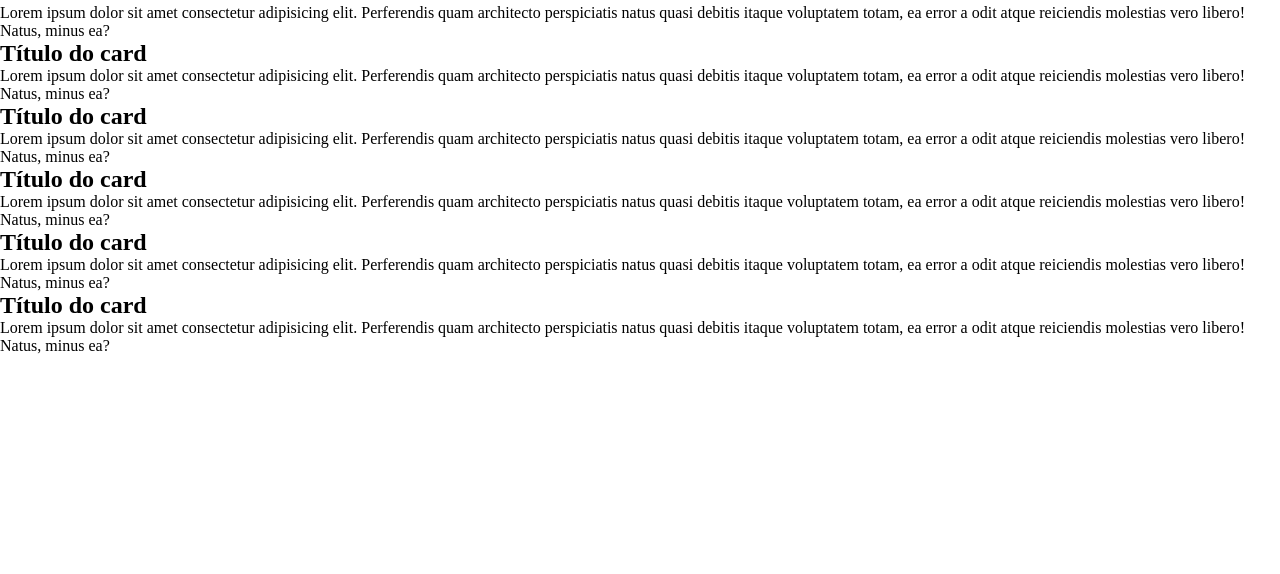
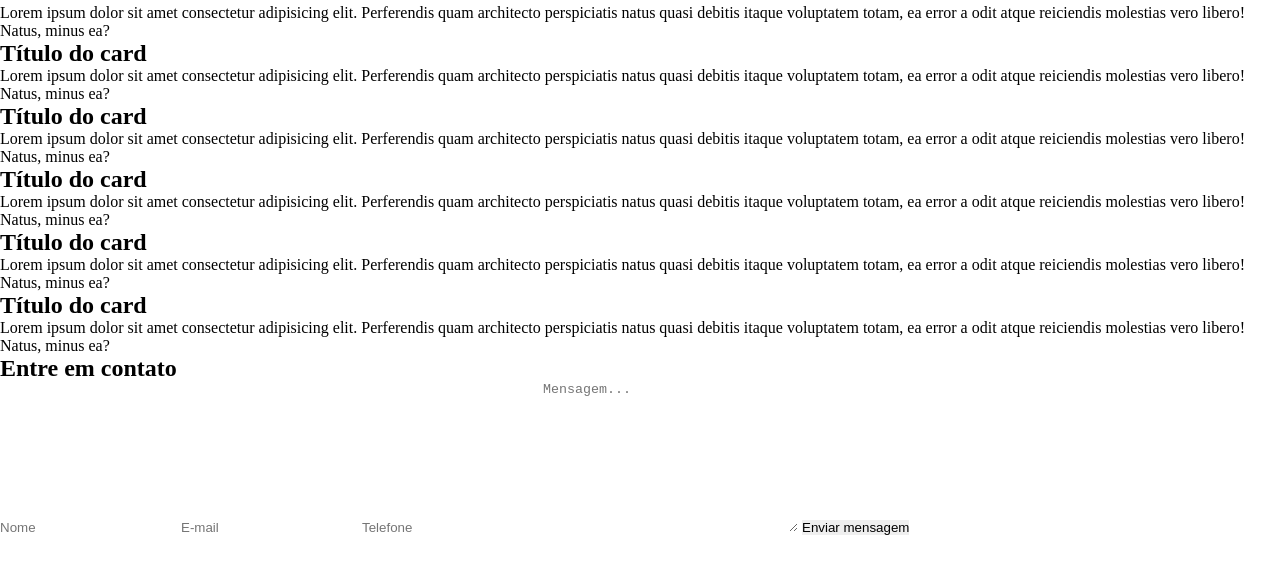
Before and after one commit to kauapinheiro/OnePage, a plain HTML site: page index.html in a window 1280 px wide. Shown: the part 132-706 px from the top of the page. Drawn offline with Linux system fonts and the light colour scheme.

Commit message:
footer criado com adição do formulário

```diff
--- a/index.html
+++ b/index.html
@@ -98,5 +98,39 @@
         </div>
       </div>
     </main>
+    <footer>
+      <h2>Entre em contato</h2>
+      <form action="index.php" method="POST">
+        <input
+          type="text"
+          name="userName"
+          id="userName"
+          placeholder="Nome"
+          required
+        />
+        <input
+          type="email"
+          name="userEmail"
+          id="userEmail"
+          placeholder="E-mail"
+          required
+        />
+        <input
+          type="number"
+          name="userPhoneNumber"
+          id="userPhoneNumber"
+          placeholder="Telefone"
+          required
+        />
+        <textarea
+          name="userFeedback"
+          id="userFeedback"
+          cols="30"
+          rows="10"
+          placeholder="Mensagem..."
+        ></textarea>
+        <button type="submit">Enviar mensagem</button>
+      </form>
+    </footer>
   </body>
 </html>
```
